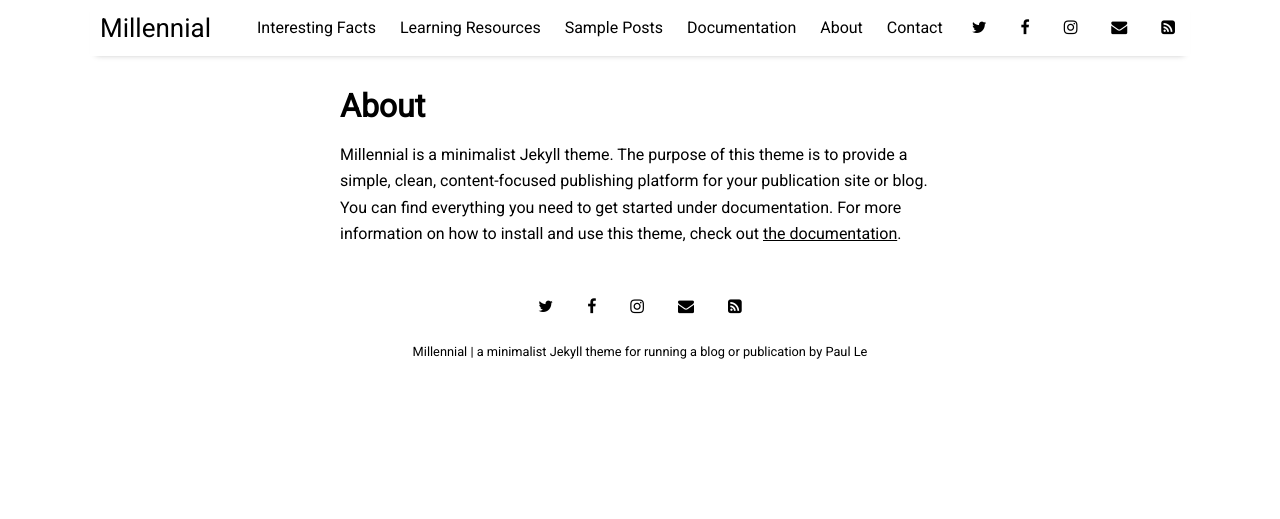
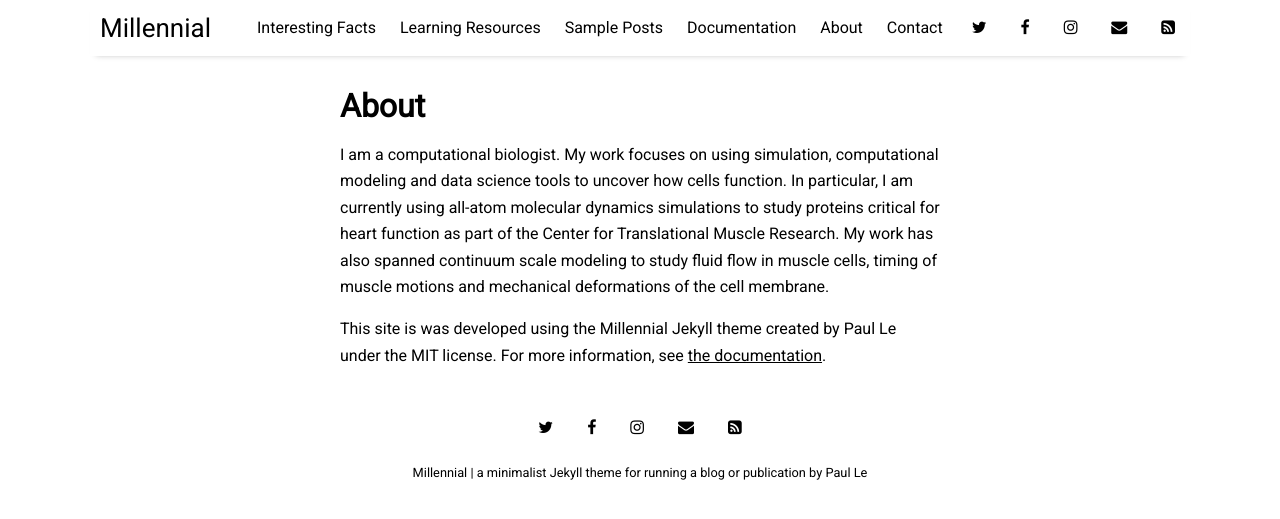
Before and after one commit to SageMay/SageMay.github.io, a Jekyll site: the page built from pages/about.md, in a window 1280 px wide. Shown: the top 519 px of the page. Built offline with Jekyll 4.4.1, drawn with Linux system fonts in a browser that asks for light colours; nearby versions of some CDN libraries.

```diff
--- a/pages/about.md
+++ b/pages/about.md
@@ -3,5 +3,8 @@
 title: About
 permalink: /about
 ---
+I am a computational biologist. My work focuses on using simulation, computational modeling and
+data science tools to uncover how cells function. In particular, I am currently using all-atom molecular
+dynamics simulations to study proteins critical for heart function as part of the Center for Translational Muscle Research. My work has also spanned continuum scale modeling to study fluid flow in muscle cells, timing of muscle motions and mechanical deformations of the cell membrane.
 
-Millennial is a minimalist Jekyll theme. The purpose of this theme is to provide a simple, clean, content-focused publishing platform for your publication site or blog. You can find everything you need to get started under documentation. For more information on how to install and use this theme, check out [the documentation]({{ site.github.url }}{% post_url 2016-10-10-getting-started %}).
+This site is was developed using the Millennial Jekyll theme created by Paul Le under the MIT license. For more information, see [the documentation]({{ site.github.url }}{% post_url 2016-10-10-getting-started %}).
```
Also changed, not shown: pages/contact.md (+0 -2 lines), pages/facts.md (deleted, +0 -6 lines), pages/publications.md (added, +6 -0 lines), pages/sample-posts.md (+1 -1 lines), publications/publications.md (added, +17 -0 lines).
